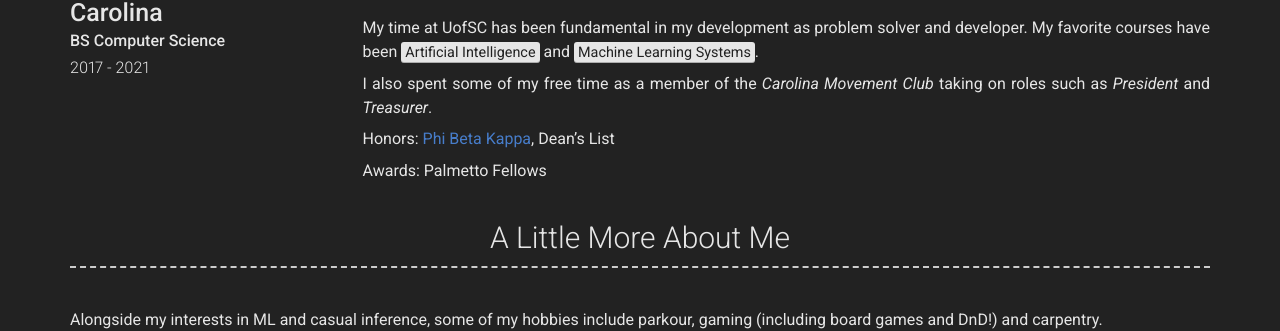
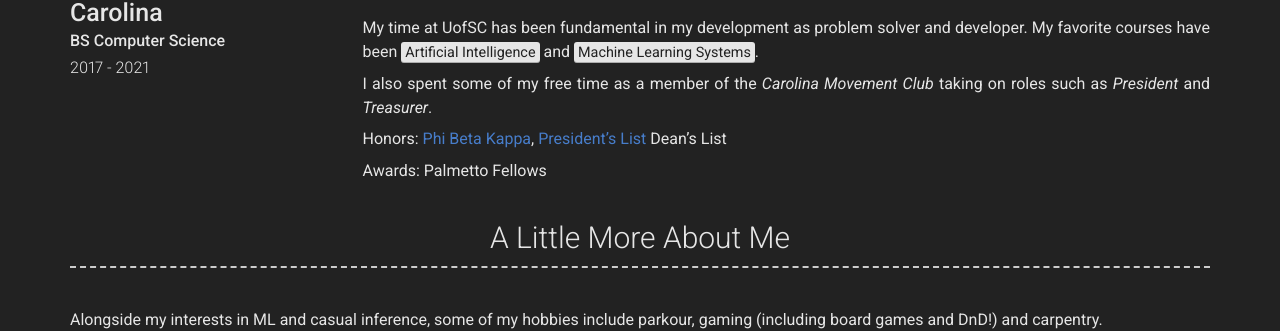
Before and after one commit to cjshearer/modern-hugo-resume, a Jekyll site: the page built from index.md, in a window 1280 px wide. Shown: the part 1499-1830 px from the top of the page. Built offline with Jekyll 4.4.1, drawn with Linux system fonts in a browser that asks for light colours; nearby versions of some CDN libraries.

Commit message:
added president's list honor

```diff
--- a/_data/education.yml
+++ b/_data/education.yml
@@ -12,6 +12,6 @@
 
     I also spent some of my free time as a member of the *Carolina Movement Club* taking on roles such as *President* and *Treasurer*.
 
-    Honors: [Phi Beta Kappa](https://www.pbk.org/About), Dean's List
+    Honors: [Phi Beta Kappa](https://www.pbk.org/About), [President's List](https://sc.edu/about/offices_and_divisions/registrar/transcripts_and_records/honor_lists/president_honor_list_l_z.php) Dean's List
 
     Awards: Palmetto Fellows
```
